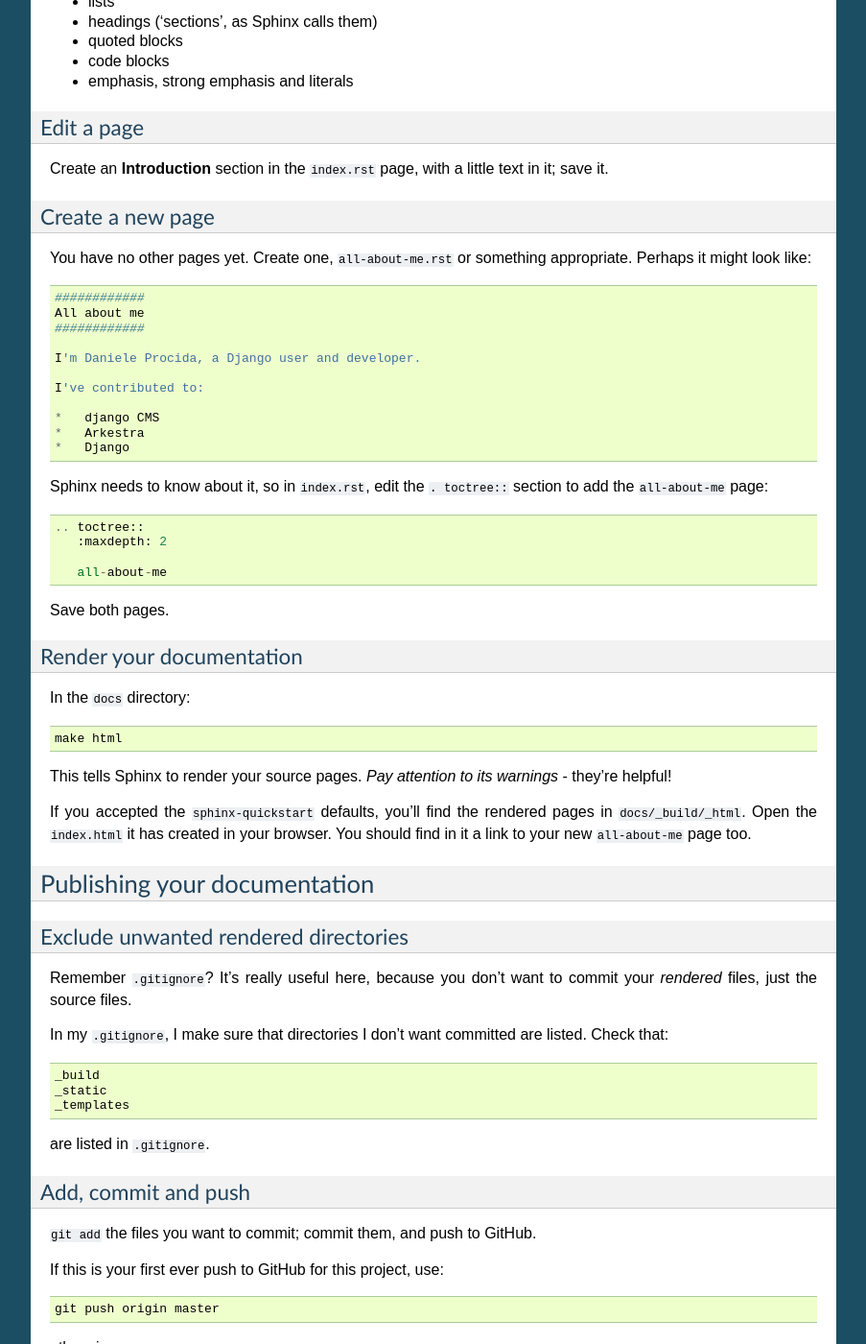
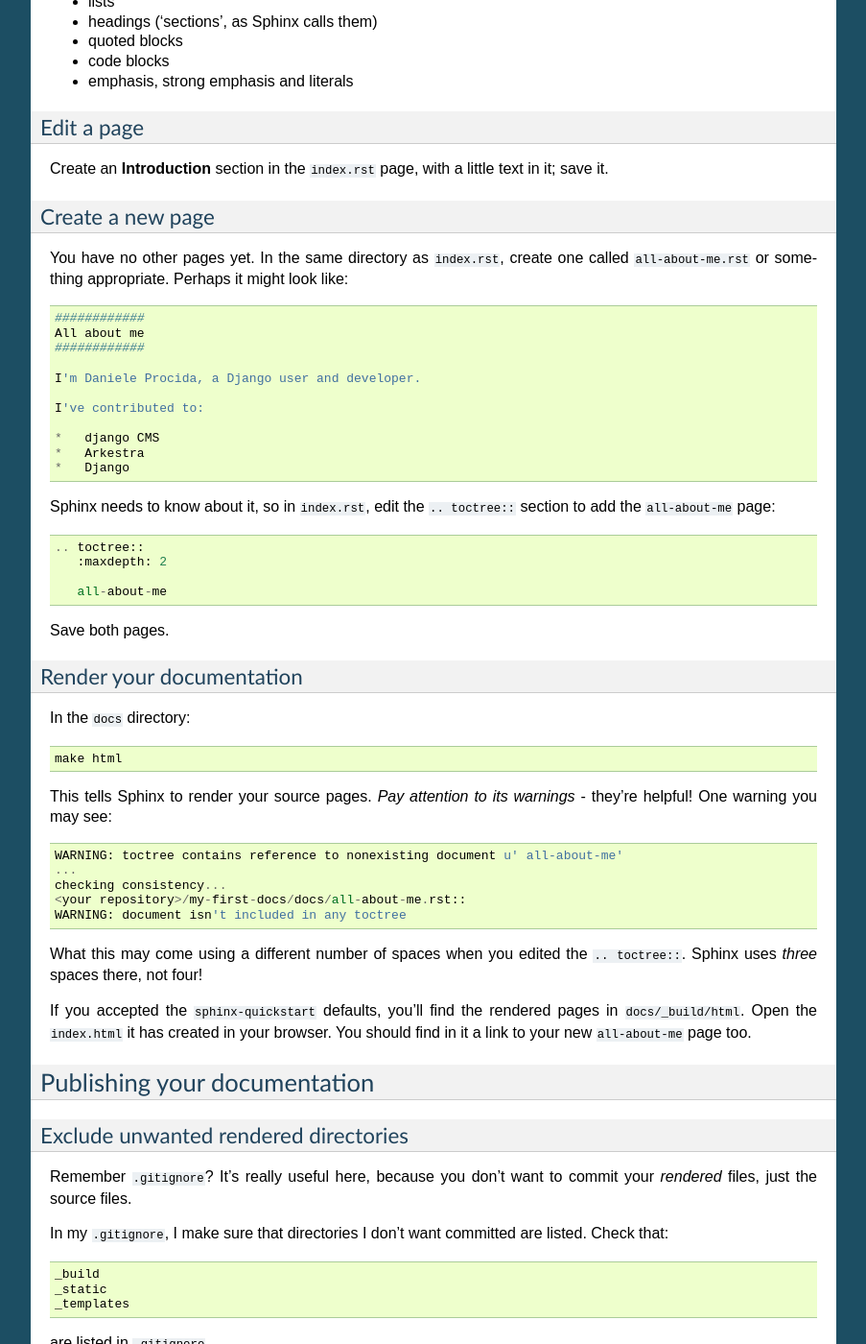
Before and after one commit to evildmp/afraid-to-commit, a Sphinx documentation site: the page built from docs/documentation.rst, in a window 1280 px wide and 1400 px high, scrolled down 1770 px. Shown: the whole window at 96% size, without its empty margins (198-1101 px from the left). Built offline with Sphinx 7.4.7, drawn with Linux system fonts in a browser that asks for light colours.

Commit message:
adjust url _build/html, added . to toc references, mentioned warnings called by sphinx spacing

```diff
--- a/docs/documentation.rst
+++ b/docs/documentation.rst
@@ -117,7 +117,7 @@ in it; save it.
 Create a new page
 -----------------
 
-You have no other pages yet. Create one, ``all-about-me.rst`` or something
+You have no other pages yet. In the same directory as ``index.rst``, create one called ``all-about-me.rst`` or something
 appropriate. Perhaps it might look like::
 
 
@@ -133,7 +133,7 @@ appropriate. Perhaps it might look like::
         *   Arkestra
         *   Django
 
-Sphinx needs to know about it, so in ``index.rst``, edit the ``. toctree::``
+Sphinx needs to know about it, so in ``index.rst``, edit the ``.. toctree::``
 section to add the ``all-about-me`` page::
 
     .. toctree::
@@ -152,9 +152,20 @@ In the ``docs`` directory::
 
 This tells Sphinx to render your source pages. *Pay attention to its warnings*
 - they're helpful!
+One warning you may see::
+
+    WARNING: toctree contains reference to nonexisting document u' all-about-me'
+    ...
+    checking consistency...
+    <your repository>/my-first-docs/docs/all-about-me.rst::
+    WARNING: document isn't included in any toctree
+
+
+What this may come using a different number of spaces when you edited the ``.. toctree::``. Sphinx uses *three* spaces there, not four!
+
 
 If you accepted the ``sphinx-quickstart`` defaults, you'll find the rendered
-pages in ``docs/_build/_html``. Open the ``index.html`` it has created in your
+pages in ``docs/_build/html``. Open the ``index.html`` it has created in your
 browser. You should find in it a link to your new ``all-about-me`` page too.
 
 Publishing your documentation
```
